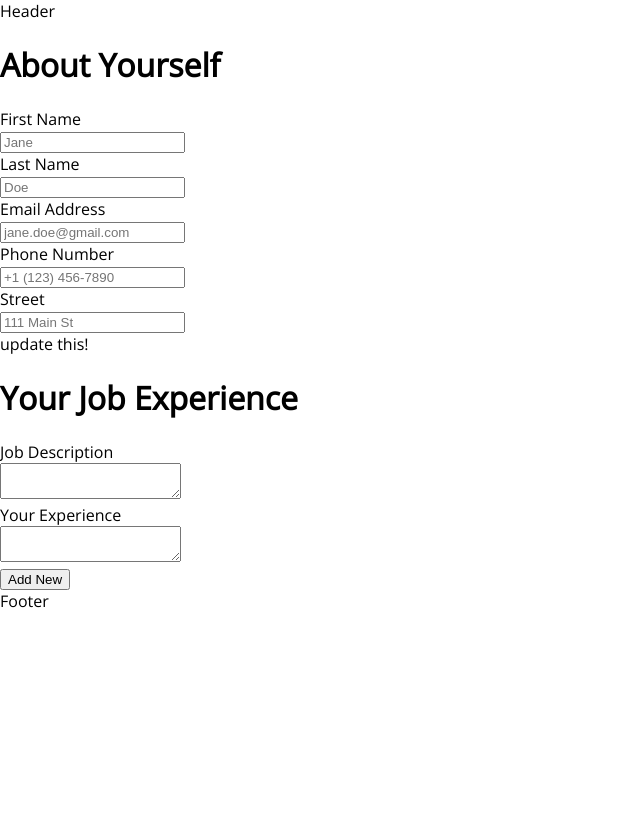
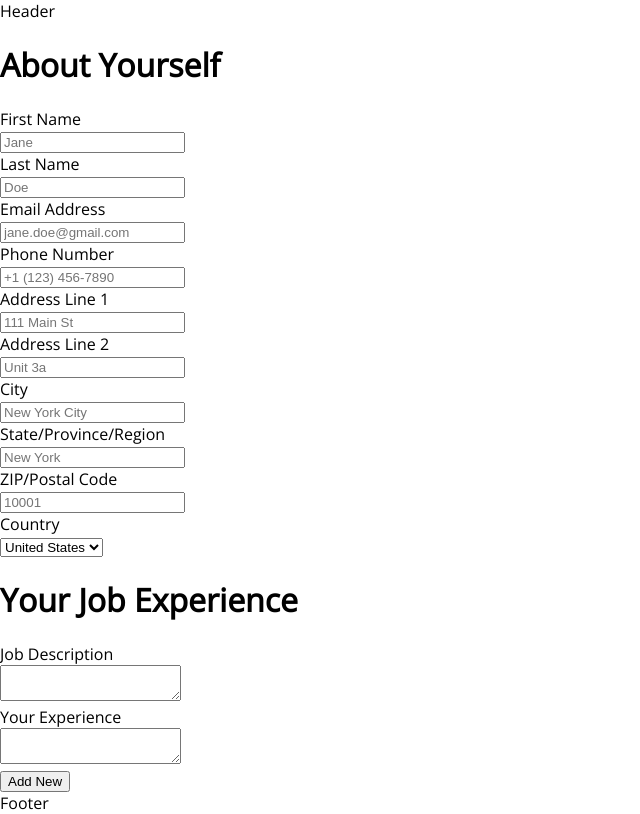
Before and after one commit to shichunyu/resumade-react, a React (Create React App) app: page / in a window 1280 px wide. Shown: the whole page, without its empty margins (0-640 px from the left). Built offline with nearby package versions, Linux system fonts and the light colour scheme.

Commit message:
Added rest of generic address form fields for static form, and support for Select field type. ##3w9ach[closed]

```diff
--- a/src/components/FormElement/FormElement.js
+++ b/src/components/FormElement/FormElement.js
@@ -40,6 +40,27 @@ const FormElement = ( {element, index, onChange, name} ) => {
 				)
 				break
 
+				case('select'):
+					elementHTML = (
+						<div id={`formElement-${index}`}>
+							<div>
+								<label>{element.labelText}</label>
+							</div>
+							<div>
+								<select
+									value={element.value}
+									onChange={(event) => onChange({event, element, index, name})} // passing as an object
+								>
+									{ element.config.options.map((item,i) => (
+										<option key={i} value={item.val}> {item.text} </option>
+									)) }
+								</select>
+							</div>
+						</div>
+					)
+
+					break
+
 			default:
 					elementHTML = ('update this!')
 				break
--- a/src/data/fields.json
+++ b/src/data/fields.json
@@ -71,9 +71,9 @@
 	{
 		"type": "input",
 		"value": "",
-		"labelText": "Street",
+		"labelText": "Address Line 1",
 		"config":{
-				"name": "street",
+				"name": "address1",
 				"type": "text",
 				"placeholder": "111 Main St"
 		},
@@ -86,14 +86,82 @@
 		"validationMessage":""
 	},
 	{
-		"type": "select",
+		"type": "input",
+		"value": "",
+		"labelText": "Address Line 2",
+		"config":{
+				"name": "address2",
+				"type": "text",
+				"placeholder": "Unit 3a"
+		},
+		"validation":{
+				"required":true,
+				"minLength": 5
+		},
+		"valid":false,
+		"touched":false,
+		"validationMessage":""
+	},
+	{
+		"type": "input",
 		"value": "",
 		"labelText": "City",
 		"config":{
 				"name": "city",
+				"type": "text",
+				"placeholder": "New York City"
+		},
+		"validation":{
+				"required":true,
+				"minLength": 5
+		},
+		"valid":false,
+		"touched":false,
+		"validationMessage":""
+	},
+	{
+		"type": "input",
+		"value": "",
+		"labelText": "State/Province/Region",
+		"config":{
+				"name": "state",
+				"type": "text",
+				"placeholder": "New York"
+		},
+		"validation":{
+				"required":true,
+				"minLength": 5
+		},
+		"valid":false,
+		"touched":false,
+		"validationMessage":""
+	},
+	{
+		"type": "input",
+		"value": "",
+		"labelText": "ZIP/Postal Code",
+		"config":{
+				"name": "zip",
+				"type": "text",
+				"placeholder": "10001"
+		},
+		"validation":{
+				"required":true,
+				"minLength": 5
+		},
+		"valid":false,
+		"touched":false,
+		"validationMessage":""
+	},
+	{
+		"type": "select",
+		"value": "",
+		"labelText": "Country",
+		"config":{
+				"name": "state",
 				"options": [
-						{ "val": "toronto", "text": "Toronto"},
-						{ "val": "new york", "text": "New York"}
+						{ "val": "unitedstates", "text": "United States"},
+						{ "val": "canada", "text": "Canada"}
 				]
 		},
 		"validation":{
```
